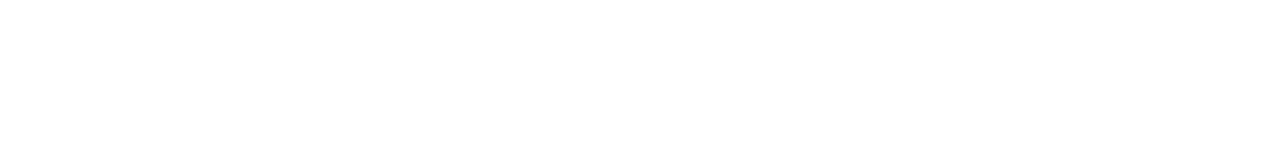
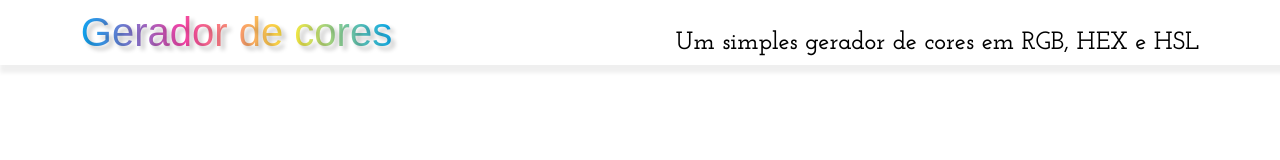
Before and after one commit to RodriguesGabrielS/GeradorDeCor, a plain HTML site: page index.html in a window 1280 px wide. Drawn offline with Linux system fonts and the light colour scheme.

Commit message:
cabeçalho

```diff
--- a/index.html
+++ b/index.html
@@ -8,6 +8,12 @@
     <title>Gerador de cor</title>
 </head>
 <body>
-
+    <header>
+        <div class="titulo">
+            <p>Gerador de cores</p>
+        </div>
+        <p class="titulo"></p>
+        <p class="texto-titulo">Um simples gerador de cores em RGB, HEX e HSL</p>
+    </header>
 </body>
 </html>
--- a/style.css
+++ b/style.css
@@ -0,0 +1,44 @@
+@import url('https://fonts.googleapis.com/css2?family=Baloo+Da+2:wght@400;500;600;700&family=Josefin+Slab:ital,wght@0,300;0,400;0,500;0,600;0,700;1,300;1,400;1,500;1,600;1,700&family=Mulish:ital,wght@0,200;0,300;0,400;0,500;1,200;1,300;1,400;1,500&display=swap');
+
+:root {
+    --font-primary: 'Baloo Da 2', serif;
+    --font-secundary: 'Josefin Slab', serif;
+    --font-terciary: 'Mulish', sans-serif;
+}
+
+* {
+    padding: 0;
+    margin: 0;
+    box-sizing: border-box;
+    font-family: Arial, Helvetica, sans-serif;
+}
+
+html {
+    font-size: 100%;
+    background-color: #FFF;
+}
+
+header {
+    display: flex;
+    width: 100%;
+    justify-content: space-around;
+    padding: 10px;
+    box-shadow: 4px 4px 4px 4px rgba(0, 0, 0, 0.062);
+}
+
+header .titulo {
+    font-size: 40px;
+    font-family: var(--font-terciary);
+    background: -webkit-linear-gradient(10deg, #03a9f4, #f441a5, #ffeb3b, #03a9f4);
+    background-clip: text;
+    -webkit-background-clip: text;
+    color: transparent;
+    text-shadow: 4px 4px 4px rgba(0, 0, 0, 0.219);
+}
+
+header .texto-titulo {
+    font-size: 25px;
+    padding-top: 20px;
+    font-family: var(--font-secundary);
+    font-weight: 600;
+}
```
